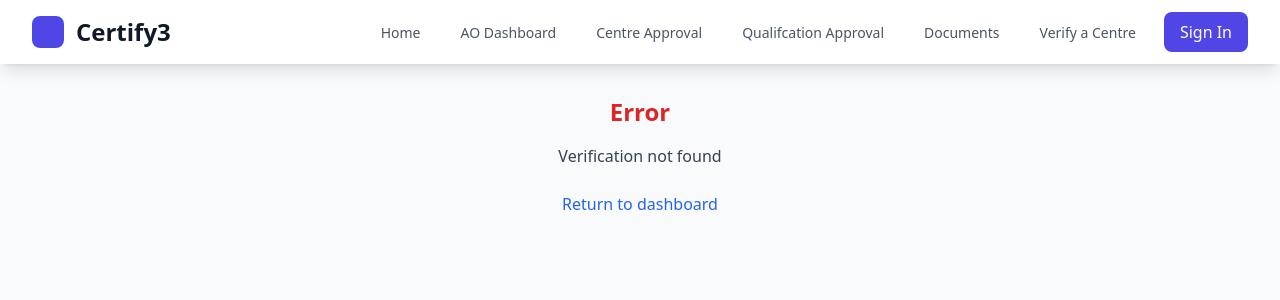
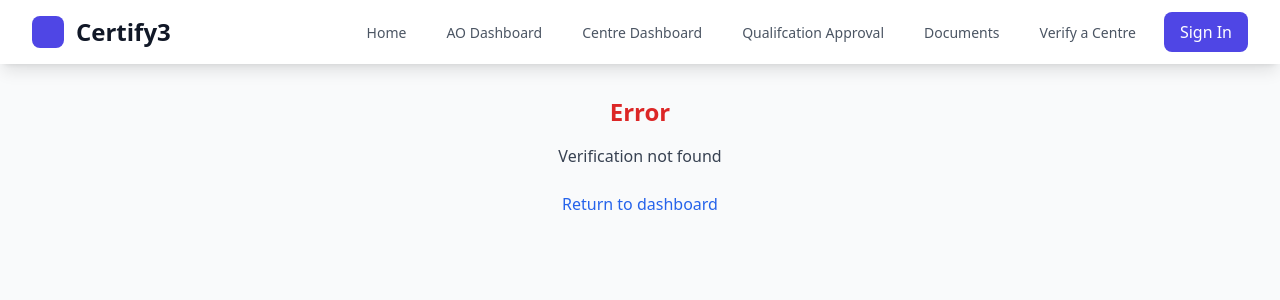
Before and after one commit to ragpark/educational-kyc, a FastAPI app: page /credential/1 in a window 1280 px wide. Shown: the top 300 px of the page. Run offline with FastAPI, Linux system fonts and the light colour scheme; some libraries are stand-ins or nearby versions.

Commit message:
Update base.html

```diff
--- a/templates/base.html
+++ b/templates/base.html
@@ -23,7 +23,7 @@
                     <div class="ml-10 flex items-baseline space-x-4">
                         <a href="/" class="text-gray-600 hover:text-indigo-600 px-3 py-2 text-sm font-medium transition">Home</a>
                         <a href="/dashboard" class="text-gray-600 hover:text-indigo-600 px-3 py-2 text-sm font-medium transition">AO Dashboard</a>
-                        <a href="/applications" class="text-gray-600 hover:text-indigo-600 px-3 py-2 text-sm font-medium transition">Centre Approval</a>
+                        <a href="/applications" class="text-gray-600 hover:text-indigo-600 px-3 py-2 text-sm font-medium transition">Centre Dashboard</a>
                         <a href="/centre-submission" class="text-gray-600 hover:text-indigo-600 px-3 py-2 text-sm font-medium transition">Qualifcation Approval</a>
                         <a href="/documents" class="text-gray-600 hover:text-indigo-600 px-3 py-2 text-sm font-medium transition">Documents</a>
                         <a href="/verify-credential" class="text-gray-600 hover:text-indigo-600 px-3 py-2 text-sm font-medium transition">Verify a Centre</a>
```
